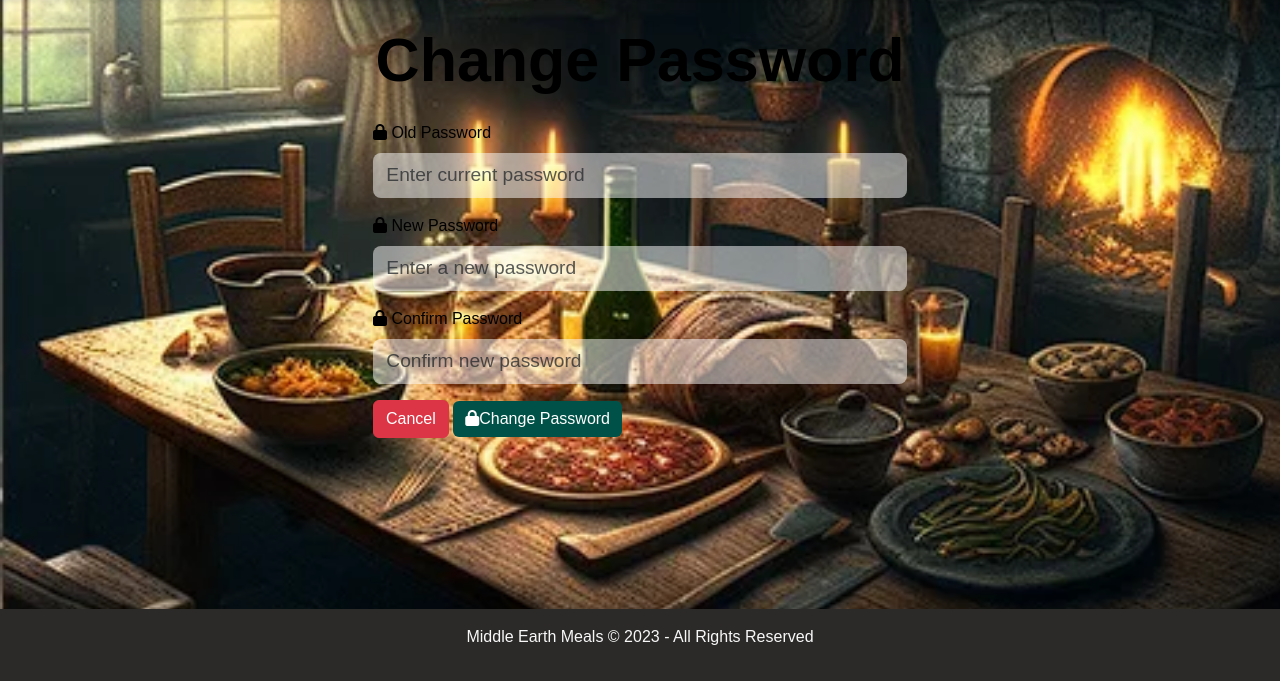
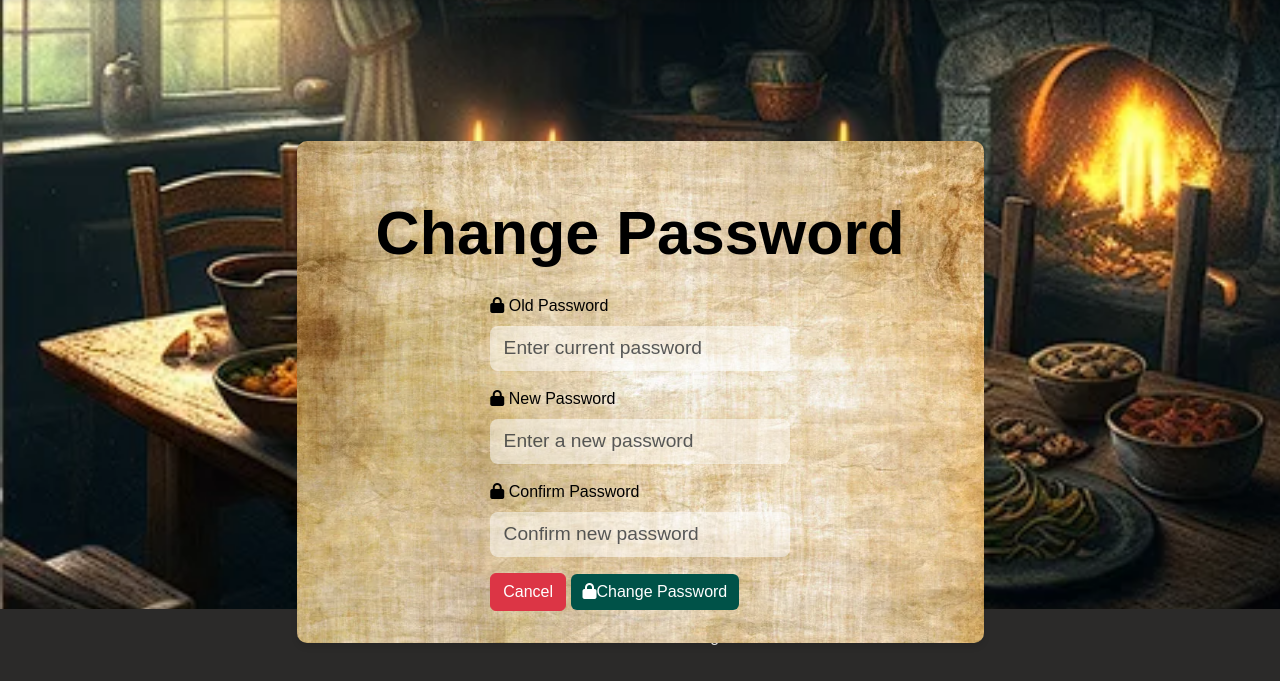
Before and after one commit to Dominic-wells/Milestone-Project-3-Middle-earth-Meals, a Flask app: page /change_password in a window 1280 px wide. Shown: the part 119-800 px from the top of the page. Run offline with Flask 2, Linux system fonts and the light colour scheme; some libraries are stand-ins or nearby versions; some web fonts are replaced.

Commit message:
Updated css for change password

```diff
--- a/static/css/style.css
+++ b/static/css/style.css
@@ -334,6 +334,19 @@ main form .btn-primary:active {
     transform: translateY(4px);
 }
 
+.change-password-form {
+    background-image: url("/static/images/card-background.webp");
+    background-position: center;
+    background-repeat: no-repeat;
+    background-size: cover;
+    padding: 2rem;
+    border-radius: 10px;
+    box-shadow: 0 4px 6px rgba(0, 0, 0, 0.1);
+    max-width: 687px;
+    position: relative;
+    top: 141px;
+}
+
 /* Footer */
 footer {
     background-color: #2b2a29;
```
